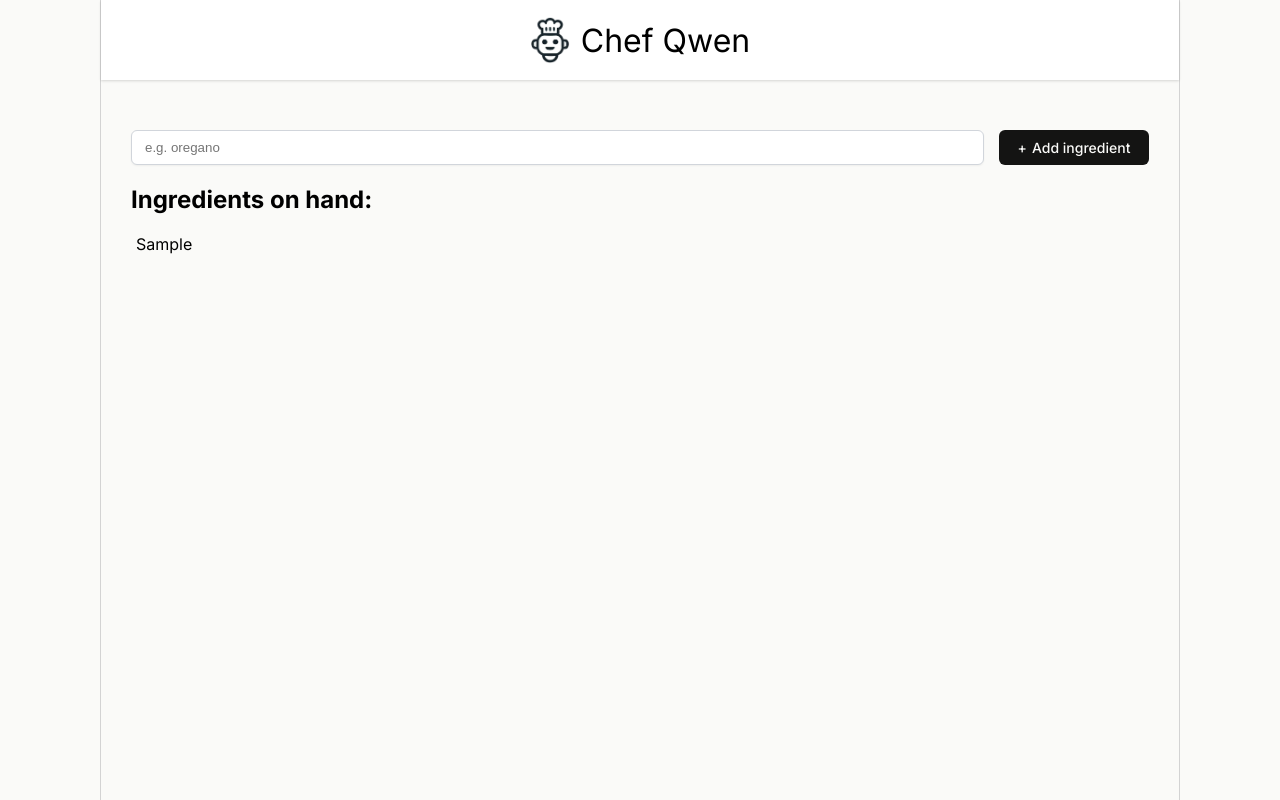
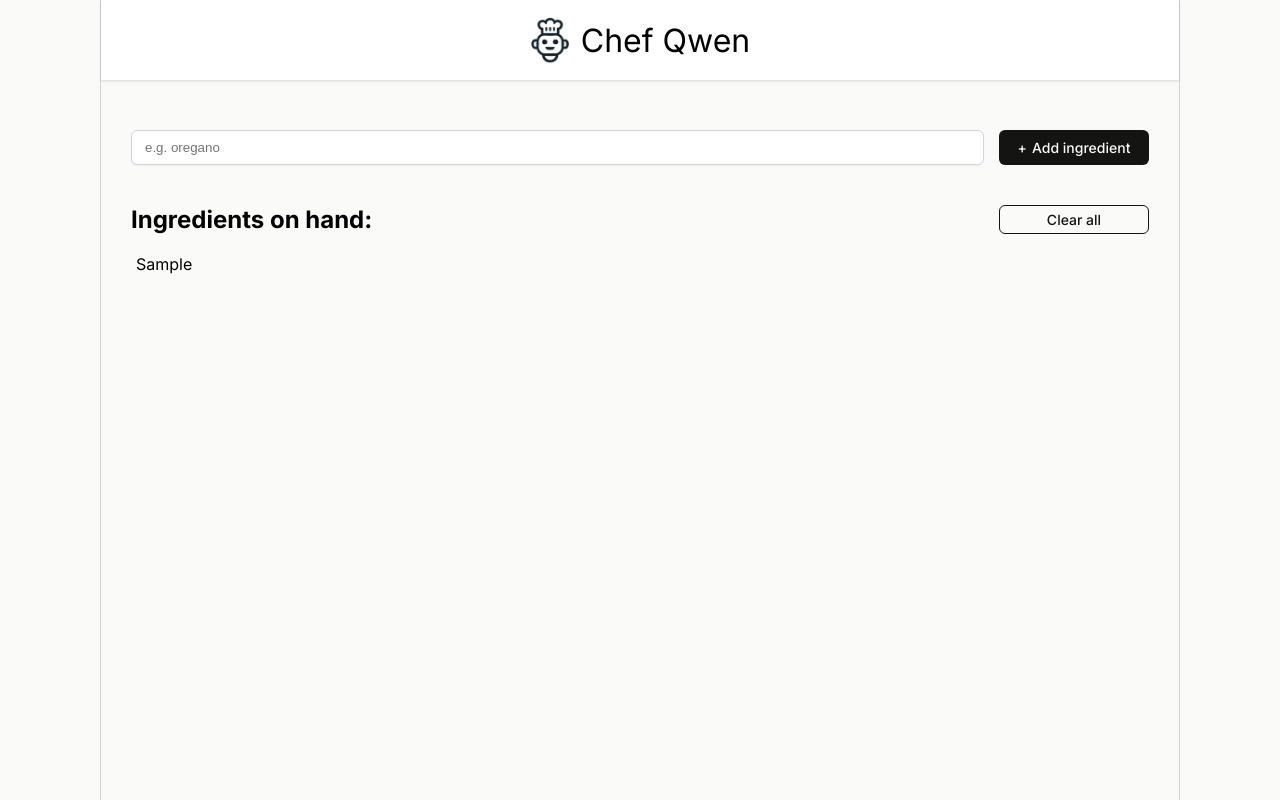
Before and after one commit to matejmilankov/ChefQwen, a React (Vite) app: page / in a window 1280 px wide. Both pictures are taken after typing "Sample" into the empty fields and a click on the button "Add ingredient". Built offline with nearby package versions, Linux system fonts and the light colour scheme; no server answers; what @huggingface/inference would draw is missing.

Commit message:
Added feature for removing all ingridents

```diff
--- a/src/Chat.jsx
+++ b/src/Chat.jsx
@@ -58,6 +58,7 @@ export function Chat() {
             {ingredients.length > 0 && (
                 <IngredientsList
                     ingredients={ingredients}
+                    setIngredients={setIngredients}
                     getRecipe={getRecipe}
                     removeIngredient={removeIngredient}
                 />
--- a/src/components/IngredientsList.jsx
+++ b/src/components/IngredientsList.jsx
@@ -1,6 +1,15 @@
-export function IngredientsList({ ingredients, getRecipe, removeIngredient }) {
-    return(<section>
+export function IngredientsList({ ingredients, getRecipe, removeIngredient, setIngredients }) {
+
+    const clearAllIngridents = () => {
+        setIngredients([]);
+    }
+
+    return (
+        <section>
+            <div className="ingredients-list-heading">
                 <h2>Ingredients on hand:</h2>
+                <button onClick={clearAllIngridents}>Clear all</button>
+            </div>
             <div className="ingredients-list" aria-live="polite">
                 {ingredients.map(ingredient => (
                     <div key={ingredient} className="added-ingredient" onClick={() => removeIngredient(ingredient)}>
@@ -21,5 +30,6 @@ export function IngredientsList({ ingredients, getRecipe, removeIngredient }) {
                     <button onClick={getRecipe}>Get a recipe</button>
                 </div>
             )}
-                </section>);
+        </section>
+    );
 }
--- a/src/index.css
+++ b/src/index.css
@@ -12,7 +12,15 @@ body {
   height: 100vh;
 }
 
+button {
+  cursor: pointer;
+}
+
 p {
+  margin: 0;
+}
+
+h2 {
   margin: 0;
 }
 
@@ -44,7 +52,7 @@ main {
   gap: 15px;
 }
 
-.add-ingredient-form > input {
+.add-ingredient-form>input {
   border-radius: 6px;
   border: 1px solid #D1D5DB;
   padding: 9px 13px;
@@ -54,7 +62,7 @@ main {
 
 }
 
-.add-ingredient-form > button {
+.add-ingredient-form>button {
   font-family: Inter, sans-serif;
   border-radius: 6px;
   border: none;
@@ -65,7 +73,7 @@ main {
   font-weight: 500;
 }
 
-.add-ingredient-form > button::before {
+.add-ingredient-form>button::before {
   content: "+";
   margin-right: 5px;
 }
@@ -122,6 +130,7 @@ main {
   visibility: hidden;
   transition: 0.3s all ease-in-out;
 }
+
 .minus {
   width: 8px;
   height: 2px;
@@ -152,3 +161,21 @@ main {
   color: red;
   margin-top: 5px;
 }
+
+.ingredients-list-heading {
+  display: flex;
+  justify-content: space-between;
+  margin: 40px 0 20px 0;
+}
+
+.ingredients-list-heading>button {
+  font-family: Inter, sans-serif;
+  background: transparent;
+  border-radius: 6px;
+  border: none;
+  border: 1px solid #141413;
+  color: #141413;
+  width: 150px;
+  font-size: 0.875rem;
+  font-weight: 500;
+}
```
Lines whose indentation alone changed are shown as unchanged.
